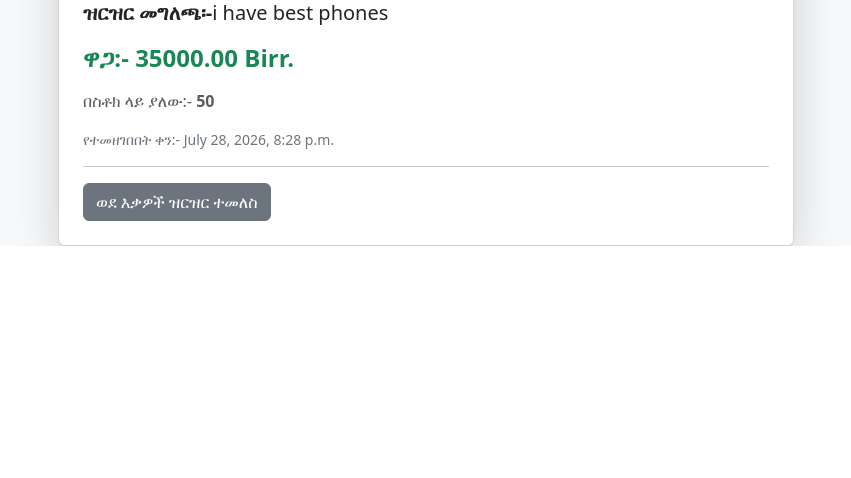
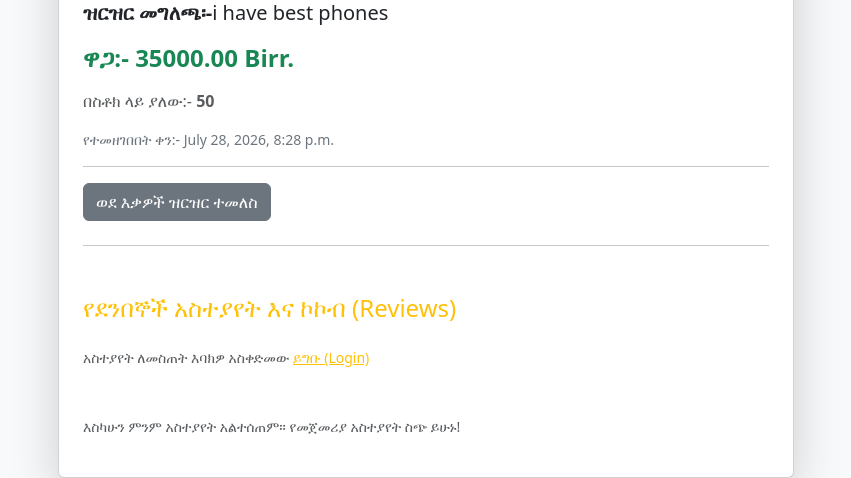
Before and after one commit to Abdurohman-Dev/my_ecom_store, a Django app: page /product/1/ in a window 1280 px wide. Shown: the part 912-1390 px from the top of the page, without its empty margins (214-1065 px from the left). Before the commit the page ends 1158 px from the top, so only its background shows below. Run offline with Django 5.2, Linux system fonts and the light colour scheme; data comes from the database, SQL or seed files in the repository; both versions use the stored data as it was after the commit.

Commit message:
Add dynamic rating and product review system

```diff
--- a/store/models.py
+++ b/store/models.py
@@ -86,3 +86,12 @@ def create_user_profile(sender, instance, created, **kwargs):
 @receiver(post_save, sender=User)
 def save_user_profile(sender, instance, **kwargs):
     instance.profile.save()
+class Review(models.Model):
+    product = models.ForeignKey(Product, on_delete=models.CASCADE , related_name='reviews')
+    user = models.ForeignKey(User, on_delete=models.CASCADE)
+    rating = models.PositiveIntegerField(default=5)
+    comment = models.TextField()
+    created_at = models.DateTimeField(auto_now_add=True)
+
+    def __str__(self):
+        return f"{self.user.username} - {self.product.name} ({self.rating} stars)"
--- a/store/templates/store/product_detail.html
+++ b/store/templates/store/product_detail.html
@@ -31,6 +31,54 @@
                         <p class="text-secondary small"> የተመዘገበበት ቀን:- {{ product.created_at }}</p>
                         <hr>
                         <a href="{% url 'product_list' %}" class="btn btn-secondary"> ወደ እቃዎች ዝርዝር ተመለስ </a>
+                        <hr class="my-4">
+                        <div class="row mt-5">
+                        <h4 class="text-warning mb-4"> <i class="bi bi-chat-left-text"></i> የደንበኞች አስተያየት  እና ኮኮብ (Reviews) </h4>
+                        {% if user.is_authenticated %}
+                            <div class="card bg-dark text-light border-secondary p-4 rounded-4 mb-4">
+                                <h5 class="card-warning mb-3"> አስተያትዎን ያጋሩ </h5>
+                                <form action="{% url 'add_review' product.id %}" method="POST">
+                                    {% csrf_token %}
+                                    <div class="mb-3">
+                                        <label class="form-label text-muted small"> ኮኮብ ይስጡ (Rating) </label>
+                                        <select class="form-select bg-dark text-warning border-secondary rounded-3" name="rating">
+                                            <option value="5">&#9733;&#9733;&#9733;&#9733;&#9733; (5 - በጣም ምርጥ) </option>
+                                            <option value="4">&#9733;&#9733;&#9733;&#9733; (4 - ጥሩ) </option>
+                                            <option value="3">&#9733;&#9733;&#9733; (3 - መካክለኛ) </option>
+                                            <option value="2">&#9733;&#9733; (2 - ዝቅተኛ) </option>
+                                            <option value="1">&#9733; (1 - መጥፎ) </option>
+                                        </select>
+                                    </div>
+                                    <div class="mb-3">
+                                        <label for="comment" class="form-label text-muted small">አስተያየትዎን ይጻፉ</label>
+                                        <textarea class="form-control bg-dark text-light border-secondary" name="comment" id="comment" rows="3" required></textarea>
+                                    </div>
+                                    <button type="submit" class="btn btn-warning btn-sm rounded-pill px-3 fw-bold"> የምርት አስተያየት አስገባ </button>
+                                </form>
+                            </div>
+                        {% else %}
+                            <p class="text-muted small mb-4 "> አስተያየት ለመስጠት እባክዎ አስቀድመው <a href="{% url 'login' %}" class="text-warning"> ይግቡ (Login) </a></p>
+                        {% endif %}
+                        <div class="reviews-list mt-4">
+                            {% for review in reviews %}
+                                <div class="card bg-dark text-light p-3 mb-2 rounded-3 border border-secondary">
+                                    <div class="d-flex justify-content-between align-items-center mb-2">
+                                        <strong class="text-warning fs-6 "> {{review.user.username}}</strong>
+                                        <span class="text-warning fs-6">
+                                            {% if review.rating == 5 %}⭐⭐⭐⭐⭐{% endif %}
+                                            {% if review.rating == 4 %}⭐⭐⭐⭐&#9734;{% endif %}
+                                            {% if review.rating == 3 %}⭐⭐⭐&#9734;&#9734;{% endif %}
+                                            {% if review.rating == 2 %}⭐⭐&#9734;&#9734;&#9734;{% endif %}
+                                            {% if review.rating == 1 %}⭐&#9734;&#9734;&#9734;&#9734;{% endif %}
+                                        </span>
+                                    </div>
+                                    <p class="mb-1 text-white fs-6">{{ review.comment }}</p>
+                                    <small class="text-muted" style="font-size: 0.75rem;">{{ review.created_at|date:"M d, Y" }}</small>
+                                </div>
+                            {% empty %}
+                                <p class="text-muted small"> እስካሁን ምንም አስተያየት አልተሰጠም። የመጀመሪያ አስተያየት ስጭ ይሁኑ! </p>
+                            {% endfor%}
+                        </div>
                     </div>
                 </div>
             </div>
--- a/store/urls.py
+++ b/store/urls.py
@@ -17,6 +17,7 @@ urlpatterns=[
     path('order_success/', views.order_success, name='order_success'),
     path('my_orders/', views.my_orders, name='my_orders'),
     path('profile/', views.Profile, name='profile'),
+    path('product/<int:pk>/add-review/', views.add_review, name='add_review'),
 ]
 if settings.DEBUG:
     from django.conf import settings
--- a/store/views.py
+++ b/store/views.py
@@ -1,5 +1,5 @@
 from django.shortcuts import render , get_object_or_404 , redirect
-from .models import OrderItem, Product , Category
+from .models import OrderItem, Product , Category, Review
 from django.db.models import Q
 from django.contrib.auth.forms import UserCreationForm
 from django.contrib import messages
@@ -7,6 +7,7 @@ from django.contrib.auth.decorators import login_required
 from .models import Cart, CartItem, Product, Order, OrderItem
 from .forms import UserUpdateForm , ProfileUpdateForm
 from .models import Profile as ProfileModel
+from django.core.paginator import Paginator
 def product_list(request):
     category_id = request.GET.get('category')
     search_query = request.GET.get('search')
@@ -20,18 +21,37 @@ def product_list(request):
     if search_query:
         products = products.filter(Q(name__icontains=search_query) | Q(description__icontains=search_query))
     product_count = products.count()
-
-
+    paginator = Paginator(products, 4)
+    page_number = request.GET.get('page')
+    page_obj = paginator.get_page(page_number)
     return render (request, 'store/product_list.html' , {
-        'products': products,
+        'products': page_obj,
         'categories': categories,
         'product_count': product_count,
         'selected_category': selected_category,
         'search_query': search_query
     })
+def add_review(request, pk):
+    if request.method == 'POST':
+        if not request.user.is_authenticated:
+            return redirect('login')
+        product = get_object_or_404(Product, id=pk)
+        rating = request.POST.get('rating')
+        comment = request.POST.get('comment')
+
+        if rating and comment:
+            Review.objects.create(
+                product=product,
+                user=request.user,
+                rating=int(rating),
+                comment=comment
+            )
+    return redirect('product_detail', pk=pk)
 def product_detail(request,pk):
     product = get_object_or_404(Product,pk=pk)
-    return render(request,'store/product_detail.html',{'product':product})
+    reviews = product.reviews.all().order_by('created_at')
+
+    return render(request,'store/product_detail.html',{'product':product, 'reviews': reviews})
 def signup(request):
     if request.method == 'POST':
         form = UserCreationForm(request.POST)
```
Also changed, not shown: db.sqlite3, store/migrations/0009_review.py (added), store/migrations/0010_alter_review_product.py (added).
